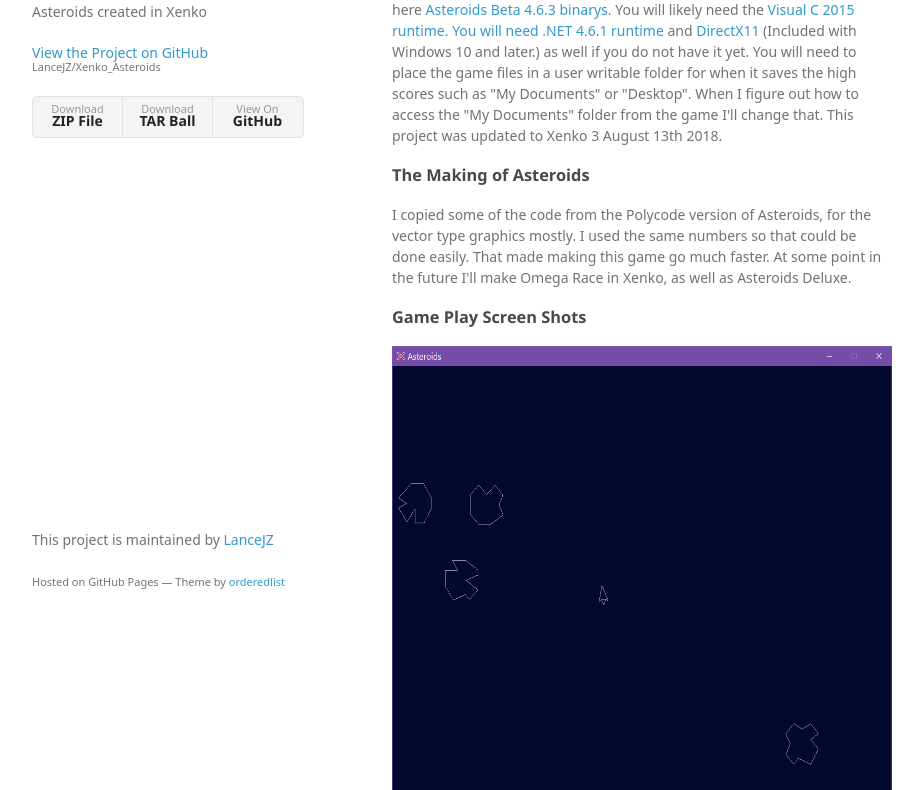
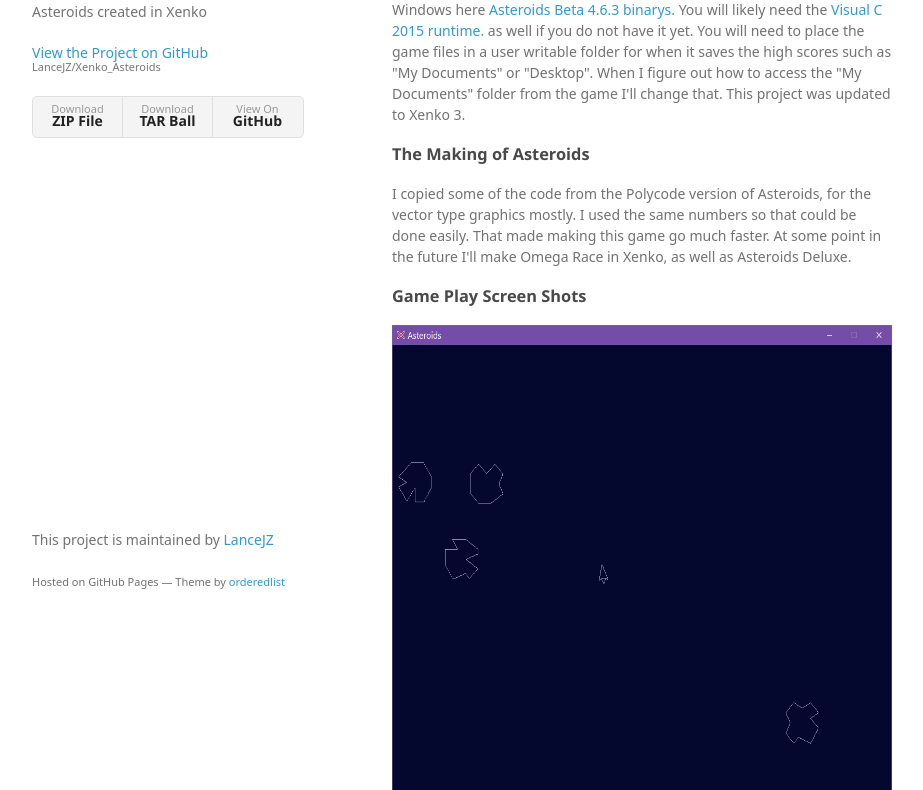
Before and after one commit to LanceJZ/Xenko_Asteroids, a plain HTML site: page index.html in a window 1280 px wide. Shown: the part 139-929 px from the top of the page, without its empty margins (178-1101 px from the left). Drawn offline with Linux system fonts and the light colour scheme; a web font is replaced by a local one.

Commit message:
fix to revert

```diff
--- a/index.html
+++ b/index.html
@@ -35,7 +35,7 @@
         <h3>
 <a id="welcome" class="anchor" href="#welcome" aria-hidden="true"><span aria-hidden="true" class="octicon octicon-link"></span></a>Welcome to my GitHub Page for Asteroids in Xenko.</h3>
 
-<p>This is my remake of Asteroids by Atari from 1979. I used <a href="http://xenko.com/">Xenko 3</a> to make this version. You can download the binary that was compiled for Windows here <a href="https://github.com/LanceJZ/Xenko_Asteroids/blob/master/Asteroids.zip">Asteroids Beta 4.6.3 binarys.</a> You will likely need the <a href="https://www.microsoft.com/en-us/download/details.aspx">Visual C 2015 runtime. You will need <a href="https://www.microsoft.com/en-us/download/details.aspx?id=49981">.NET 4.6.1 runtime</a> and <a href="https://www.microsoft.com/en-us/download/details.aspx?id=17431">DirectX11</a> (Included with Windows 10 and later.)</a> as well if you do not have it yet. You will need to place the game files in a user writable folder for when it saves the high scores such as "My Documents" or "Desktop". When I figure out how to access the "My Documents" folder from the game I'll change that. This project was updated to Xenko 3 August 13th 2018.</p>
+<p>This is my remake of Asteroids by Atari from 1979. I used <a href="http://xenko.com/">Xenko</a> 1.9.2 to make this version. You can download the binary that was compiled for Windows here <a href="https://github.com/LanceJZ/Xenko_Asteroids/blob/master/Asteroids.zip">Asteroids Beta 4.6.3 binarys.</a> You will likely need the <a href="https://www.microsoft.com/en-us/download/details.aspx">Visual C 2015 runtime.</a> as well if you do not have it yet. You will need to place the game files in a user writable folder for when it saves the high scores such as "My Documents" or "Desktop". When I figure out how to access the "My Documents" folder from the game I'll change that. This project was updated to Xenko 3.</p>
 
 <h3>
 <a id="making-of" class="anchor" href="#making-of" aria-hidden="true"><span aria-hidden="true" class="octicon octicon-link"></span></a>The Making of Asteroids</h3>
```
Also changed, not shown: 1 other file.
